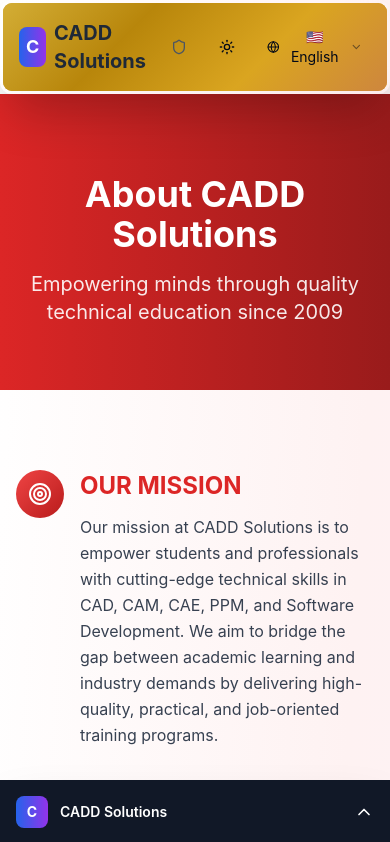
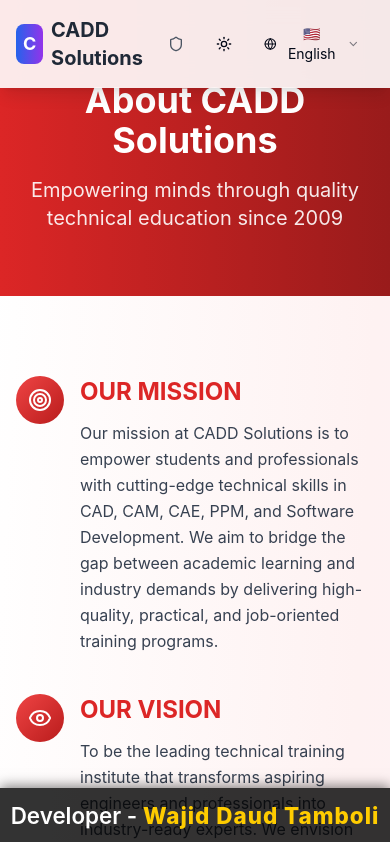
Before and after one commit to wajiddaudtamboli/CADD-Solutions, a React (Vite) app: page /about in a window 390 px wide. Shown: the top 842 px of the page. Built offline with nearby package versions, Linux system fonts and the light colour scheme.

Commit message:
Reverted to commit 725b0a8913967ac5830e5d0df6e4b65c53461700

```diff
--- a/src/components/layout/Footer.tsx
+++ b/src/components/layout/Footer.tsx
@@ -3,15 +3,13 @@ import React from 'react';
 import { motion } from 'framer-motion';
 import { Phone, Mail, MapPin, Facebook, Twitter, Linkedin, Instagram } from 'lucide-react';
 import { useLanguage } from '@/context/LanguageContext';
-import SlidingFooter from './SlidingFooter';
 
 const Footer = () => {
   const { translations } = useLanguage();
 
   return (
     <>
-      {/* Regular Footer for larger screens */}
-      <footer className="bg-gray-900 text-white py-16 pb-20 hidden xl:block">
+      <footer className="bg-gray-900 text-white py-16 pb-20">
         <div className="container mx-auto px-4">
           <div className="grid md:grid-cols-2 lg:grid-cols-4 gap-8">
             {/* Company Info */}
@@ -121,9 +119,21 @@ const Footer = () => {
         </div>
       </footer>
 
-      {/* Sliding Footer for tablets and mobile */}
-      <div className="xl:hidden">
-        <SlidingFooter />
+      {/* Custom Developer Footer */}
+      <div
+        className="fixed bottom-0 left-0 right-0 z-50"
+        style={{
+          width: '100%',
+          padding: '10px 0',
+          textAlign: 'center',
+          background: 'rgba(0, 0, 0, 0.8)',
+          color: 'white',
+          fontSize: '1.4rem',
+          fontWeight: '600',
+          boxShadow: '0px -2px 12px rgba(0, 0, 0, 0.5)',
+        }}
+      >
+        Developer - <strong style={{ color: '#ffcc00', fontWeight: '800', letterSpacing: '1px' }}>Wajid Daud Tamboli</strong>
       </div>
     </>
   );
--- a/src/components/layout/Navigation.tsx
+++ b/src/components/layout/Navigation.tsx
@@ -1,4 +1,3 @@
-
 import React, { useState } from 'react';
 import { motion } from 'framer-motion';
 import { Menu, X, Phone, Mail, Shield } from 'lucide-react';
@@ -33,7 +32,7 @@ const Navigation = () => {
 
   return (
     <motion.nav
-      className="fixed top-0 left-0 right-0 z-50 media-frame bg-white/90 dark:bg-gray-900/90 backdrop-blur-md shadow-lg transition-colors duration-300"
+      className="fixed top-0 left-0 right-0 z-50 bg-white/90 dark:bg-gray-900/90 backdrop-blur-md shadow-lg transition-colors duration-300"
       initial={{ y: -100 }}
       animate={{ y: 0 }}
       transition={{ duration: 0.8 }}
--- a/src/components/layout/SlidingFooter.tsx
+++ /dev/null
@@ -1,178 +0,0 @@
-
-import React, { useState, useEffect } from 'react';
-import { motion, AnimatePresence } from 'framer-motion';
-import { ChevronUp, ChevronDown, Phone, Mail, MapPin, Facebook, Twitter, Linkedin, Instagram } from 'lucide-react';
-import { useLanguage } from '@/context/LanguageContext';
-
-const SlidingFooter = () => {
-  const [isExpanded, setIsExpanded] = useState(false);
-  const [isMobile, setIsMobile] = useState(false);
-  const { translations } = useLanguage();
-
-  useEffect(() => {
-    const checkMobile = () => {
-      setIsMobile(window.innerWidth < 768);
-    };
-
-    checkMobile();
-    window.addEventListener('resize', checkMobile);
-    return () => window.removeEventListener('resize', checkMobile);
-  }, []);
-
-  const toggleExpanded = () => {
-    setIsExpanded(!isExpanded);
-  };
-
-  return (
-    <>
-      {/* Main Footer Content */}
-      <motion.footer
-        className={`fixed bottom-0 left-0 right-0 z-40 bg-gray-900 text-white shadow-2xl transition-all duration-300 ${
-          isExpanded ? 'h-auto max-h-[70vh] overflow-y-auto' : 'h-16'
-        }`}
-        initial={{ y: 100 }}
-        animate={{ y: 0 }}
-        transition={{ duration: 0.5 }}
-      >
-        {/* Toggle Button */}
-        <div
-          className="flex items-center justify-between px-4 py-4 cursor-pointer hover:bg-gray-800 transition-colors"
-          onClick={toggleExpanded}
-        >
-          <div className="flex items-center space-x-3">
-            <div className="w-8 h-8 bg-gradient-to-r from-blue-600 to-purple-600 rounded-lg flex items-center justify-center">
-              <span className="text-white font-bold text-sm">C</span>
-            </div>
-            <span className="font-semibold text-sm md:text-base">CADD Solutions</span>
-          </div>
-
-          <div className="flex items-center space-x-4">
-            {/* Quick Contact Icons */}
-            <div className="hidden sm:flex items-center space-x-2">
-              <a href="tel:+919689044025" className="text-blue-400 hover:text-blue-300 transition-colors">
-                <Phone size={16} />
-              </a>
-              <a href="mailto:tambolimahibub@gmail.com" className="text-blue-400 hover:text-blue-300 transition-colors">
-                <Mail size={16} />
-              </a>
-            </div>
-
-            <motion.div
-              animate={{ rotate: isExpanded ? 180 : 0 }}
-              transition={{ duration: 0.3 }}
-            >
-              <ChevronUp size={20} />
-            </motion.div>
-          </div>
-        </div>
-
-        {/* Expanded Content */}
-        <AnimatePresence>
-          {isExpanded && (
-            <motion.div
-              initial={{ opacity: 0, height: 0 }}
-              animate={{ opacity: 1, height: 'auto' }}
-              exit={{ opacity: 0, height: 0 }}
-              transition={{ duration: 0.3 }}
-              className="border-t border-gray-800 overflow-hidden"
-            >
-              <div className="px-4 py-6">
-                <div className={`grid gap-6 ${isMobile ? 'grid-cols-1' : 'grid-cols-2 md:grid-cols-4'}`}>
-                  {/* Company Info */}
-                  <div className="space-y-3">
-                    <h3 className="text-lg font-semibold text-blue-400">About Us</h3>
-                    <p className="text-gray-300 text-sm leading-relaxed">
-                      Professional CAD & Engineering training institute providing industry-standard courses.
-                    </p>
-                    <div className="flex space-x-3">
-                      <Facebook className="w-4 h-4 hover:text-blue-500 cursor-pointer transition-colors" />
-                      <Twitter className="w-4 h-4 hover:text-blue-400 cursor-pointer transition-colors" />
-                      <Linkedin className="w-4 h-4 hover:text-blue-600 cursor-pointer transition-colors" />
-                      <Instagram className="w-4 h-4 hover:text-pink-500 cursor-pointer transition-colors" />
-                    </div>
-                  </div>
-
-                  {/* Quick Links */}
-                  <div className="space-y-3">
-                    <h3 className="text-lg font-semibold text-blue-400">Quick Links</h3>
-                    <ul className="space-y-2 text-sm">
-                      <li><a href="#home" className="text-gray-300 hover:text-white transition-colors">Home</a></li>
-                      <li><a href="#services" className="text-gray-300 hover:text-white transition-colors">Services</a></li>
-                      <li><a href="#products" className="text-gray-300 hover:text-white transition-colors">Products</a></li>
-                      <li><a href="#projects" className="text-gray-300 hover:text-white transition-colors">Projects</a></li>
-                      <li><a href="#contact" className="text-gray-300 hover:text-white transition-colors">Contact</a></li>
-                    </ul>
-                  </div>
-
-                  {/* Popular Courses */}
-                  <div className="space-y-3">
-                    <h3 className="text-lg font-semibold text-blue-400">Popular Courses</h3>
-                    <ul className="space-y-2 text-sm">
-                      <li className="text-gray-300">AutoCAD</li>
-                      <li className="text-gray-300">Python & ML</li>
-                      <li className="text-gray-300">SolidWorks</li>
-                      <li className="text-gray-300">CATIA</li>
-                      <li className="text-gray-300">ANSYS</li>
-                    </ul>
-                  </div>
-
-                  {/* Contact Info */}
-                  <div className="space-y-3">
-                    <h3 className="text-lg font-semibold text-blue-400">Contact Info</h3>
-                    <div className="space-y-3 text-sm">
-                      <div className="flex items-start gap-2">
-                        <MapPin className="w-4 h-4 text-blue-400 mt-0.5 flex-shrink-0" />
-                        <div className="text-gray-300">
-                          <p>Solapur: Saat Rasta, Solapur - 413001</p>
-                          <p>Karad: Mangalwar Peth, Karad - 415110</p>
-                        </div>
-                      </div>
-                      <div className="flex items-center gap-2">
-                        <Phone className="w-4 h-4 text-blue-400" />
-                        <div className="text-gray-300">
-                          <p>+91 96890 44025</p>
-                          <p>+91 77220 82626</p>
-                        </div>
-                      </div>
-                      <div className="flex items-center gap-2">
-                        <Mail className="w-4 h-4 text-blue-400" />
-                        <p className="text-gray-300">tambolimahibub@gmail.com</p>
-                      </div>
-                    </div>
-                  </div>
-                </div>
-
-                {/* Copyright */}
-                <div className="border-t border-gray-800 mt-6 pt-4 text-center">
-                  <p className="text-gray-400 text-sm">
-                    © 2024 CADD Solutions. All rights reserved.
-                  </p>
-                </div>
-              </div>
-            </motion.div>
-          )}
-        </AnimatePresence>
-      </motion.footer>
-
-      {/* Developer Credit */}
-      <div
-        className="fixed bottom-0 left-0 right-0 z-30"
-        style={{
-          width: '100%',
-          padding: '8px 0',
-          textAlign: 'center',
-          background: 'rgba(0, 0, 0, 0.9)',
-          color: 'white',
-          fontSize: isMobile ? '0.8rem' : '1rem',
-          fontWeight: '600',
-          transform: isExpanded ? 'translateY(-100%)' : 'translateY(0)',
-          transition: 'transform 0.3s ease-in-out',
-        }}
-      >
-        Developer - <strong style={{ color: '#ffcc00', fontWeight: '800', letterSpacing: '1px' }}>Wajid Daud Tamboli</strong>
-      </div>
-    </>
-  );
-};
-
-export default SlidingFooter;
--- a/src/pages/Index.tsx
+++ b/src/pages/Index.tsx
@@ -19,7 +19,7 @@ import { ScrollToTop } from '@/components/ui/scroll-to-top';
 const Index = () => {
   return (
     <motion.div
-      className="min-h-screen bg-gradient-to-br from-white via-yellow-50 to-amber-50 dark:from-gray-900 dark:via-yellow-900 dark:to-amber-900 transition-colors duration-300 pb-16 xl:pb-0"
+      className="min-h-screen bg-gradient-to-br from-white via-yellow-50 to-amber-50 dark:from-gray-900 dark:via-yellow-900 dark:to-amber-900 transition-colors duration-300"
       initial={{ opacity: 0 }}
       animate={{ opacity: 1 }}
       transition={{ duration: 0.5 }}
```
